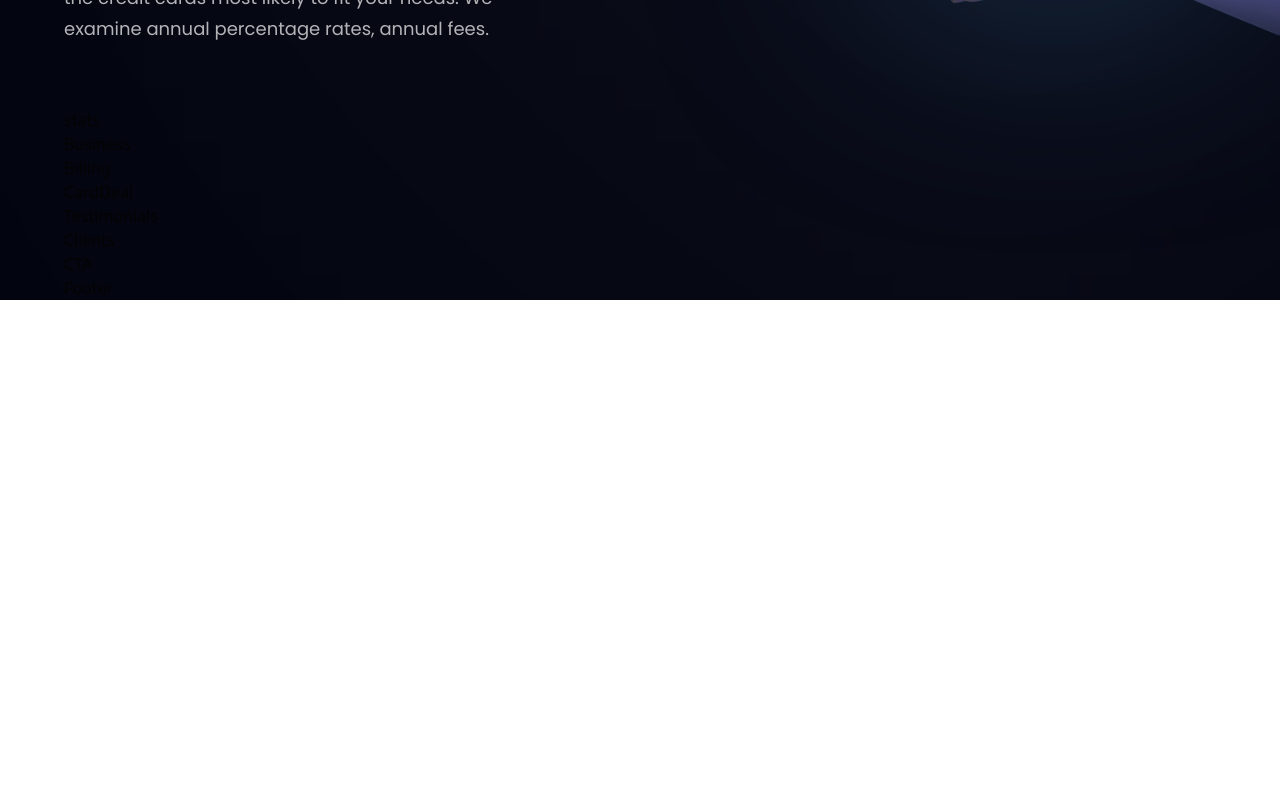
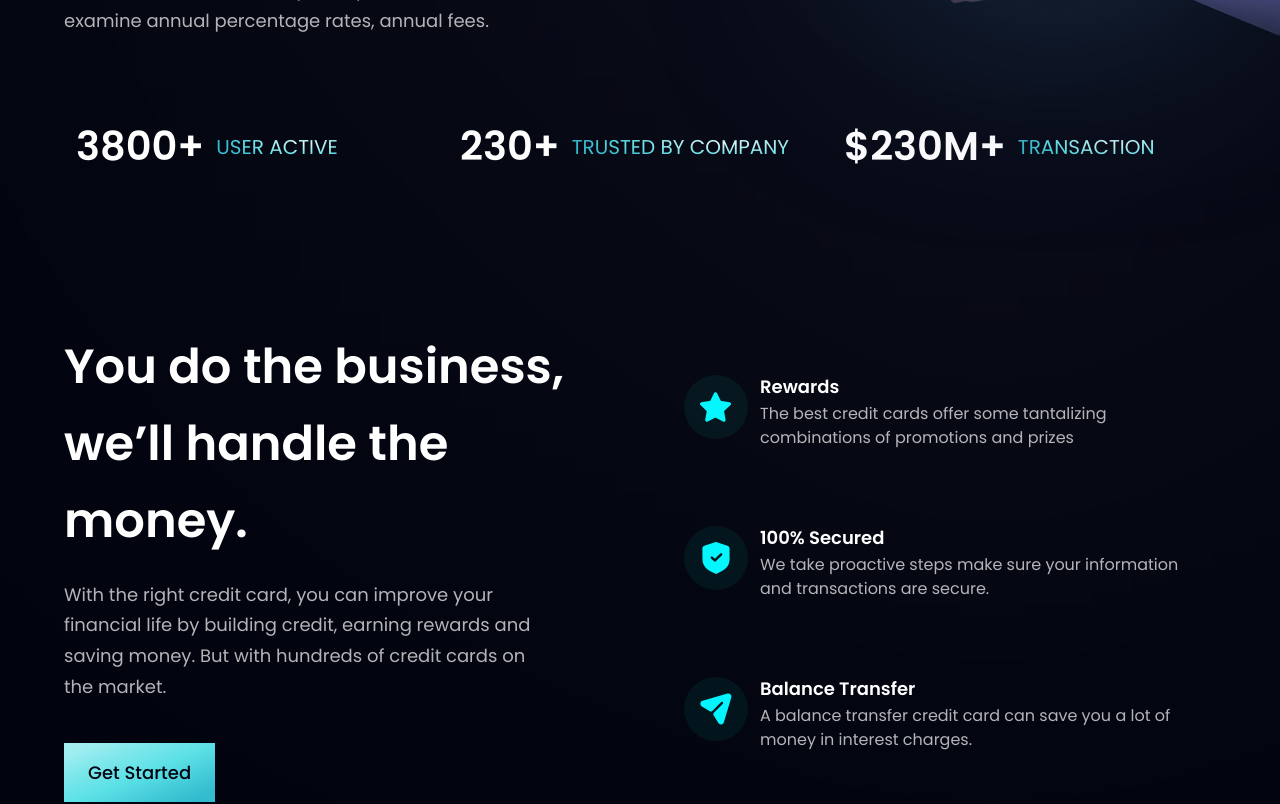
Before and after one commit to sajithkavishan/portfolio-react, a React (Vite) app in the folder bank_modern_app/: page / in a window 1280 px wide. Shown: the part 680-1484 px from the top of the page. Before the commit the page ends 980 px from the top, so only its background shows below. Built offline with nearby package versions, Linux system fonts and the light colour scheme.

Commit message:
coded Business Sec

```diff
--- a/bank_modern_app/src/components/Business.jsx
+++ b/bank_modern_app/src/components/Business.jsx
@@ -1,8 +1,43 @@
-import React from 'react'
+import {features} from '../constants';
+import styles, {layout} from '../style';
+import Button from './Button';
 
-function Business() {
+const FeatureCard = ({ icon, title, content, index }) => (
+  <div className={`flex flex-row p-6 rounded-[20px] ${index !== features.length - 1 ? "mb-6" : "mb-0"} feature-card`}>
+     <div className={`w-[64px] h-[64px] rounded-full ${styles.flexCenter} bg-dimBlue`}>
+       <img src={icon} alt="icon" className="w-[50%] h-[50%] contain" />
+     </div>
+     <div className="flex-1 flex flex-col ml-3">
+      <h4 className="font-poppins font-semibold text-white text-[18px] leading-[23px] mb-1">
+        {title}
+      </h4>
+      <p className="font-poppins font-normal text-dimWhite text-[16px] leading-[24px] mb-1">
+        {content}
+      </p>
+     </div>
+  </div>
+)
+
+const Business = () => {
   return (
-    <div>Business</div>
+    <section id="features" className={layout.section}>
+      <div className={layout.sectionInfo}>
+        <h2 className={styles.heading2}>
+        You do the business, <br className="sm:block hidden" /> we’ll handle the money.
+        </h2>
+        <p className={`${styles.paragraph} max-w-[470px] mt-5`}>
+          With the right credit card, you can improve your financial life by building credit, earning rewards and saving money. But with hundreds of credit cards on the market.
+        </p>
+        < Button  styles="mt-10" />
+      </div>
+
+      <div className={`${layout.sectionImg} flex-col`}>
+        {features.map((feature, index) => (
+          <FeatureCard key={feature.id} {...feature} index={index} />
+        ))}
+      </div>
+
+    </section>
   )
 }
 
--- a/bank_modern_app/src/components/Button.jsx
+++ b/bank_modern_app/src/components/Button.jsx
@@ -1,8 +1,10 @@
 import React from 'react'
 
-const Button = () => {
+const Button = ({ styles }) => {
   return (
-    <div>Button</div>
+    <button type="button" className={` py-4 px-6 bg-blue-gradient font-poppins font-medium text-[18px] text-primary outline-none ${styles}`}>
+      Get Started
+    </button>
   )
 }
 
--- a/bank_modern_app/src/components/Hero.jsx
+++ b/bank_modern_app/src/components/Hero.jsx
@@ -26,7 +26,7 @@
           </div>
         </div>
 
-          <h1 className="flex-1 font-poppins font-semibold text-white ss:text-[68px] text-[52px] ss:leading-[100px] leading-[75px] w-full">
+          <h1 className="font-poppins font-semibold text-white ss:text-[68px] text-[52px] ss:leading-[100px] leading-[75px] w-full">
             Payment Method.
           </h1>
           <p className={`${styles.paragraph} max-w-[470px] mt-5`}>Our team of experts uses a methodology to identify the credit cards most likely to fit your needs. We examine annual percentage rates, annual fees.
--- a/bank_modern_app/src/components/index.js
+++ b/bank_modern_app/src/components/index.js
@@ -4,7 +4,7 @@
 import Business from "./Business";
 import Clients from "./Clients";
 import CTA from "./CTA";
-import Stats from "./stats";
+import Stats from "./Stats";
 import Footer from "./Footer";
 import Testimonials from "./Testimonials";
 import Hero from "./Hero";
--- a/bank_modern_app/src/components/stats.jsx
+++ b/bank_modern_app/src/components/stats.jsx
@@ -1,9 +1,21 @@
-import React from 'react'
+import {stats} from '../constants';
+import styles from '../style';
 
-const stats = () => {
-  return (
-    <div>stats</div>
+const  Stats = () => (
+
+    <section className={`${styles.flexCenter} flex-row flex-wrap sm:mb-20 mb-6`}>
+      {stats.map((stat) => (
+        <div key={stat.id} className={`flex-1 flex justify-start items-center m-3 flex-row`}>
+          <h4 className="font-poppins font-semibold xs:text-[40px] text-    [30px] xs:leading-[53px] leading-[43px] text-white">  {stat.value}
+          </h4>
+          <p className="font-poppins font-normal xs:text-[20px] text-[15px] xs:leading-[26px] leading-[21px] text-gradient uppercase ml-3">
+            {stat.title}
+          </p>
+        </div> //1.12
+      ))}
+    </section>
+
   )
-}
 
-export default stats
+
+export default Stats
```
